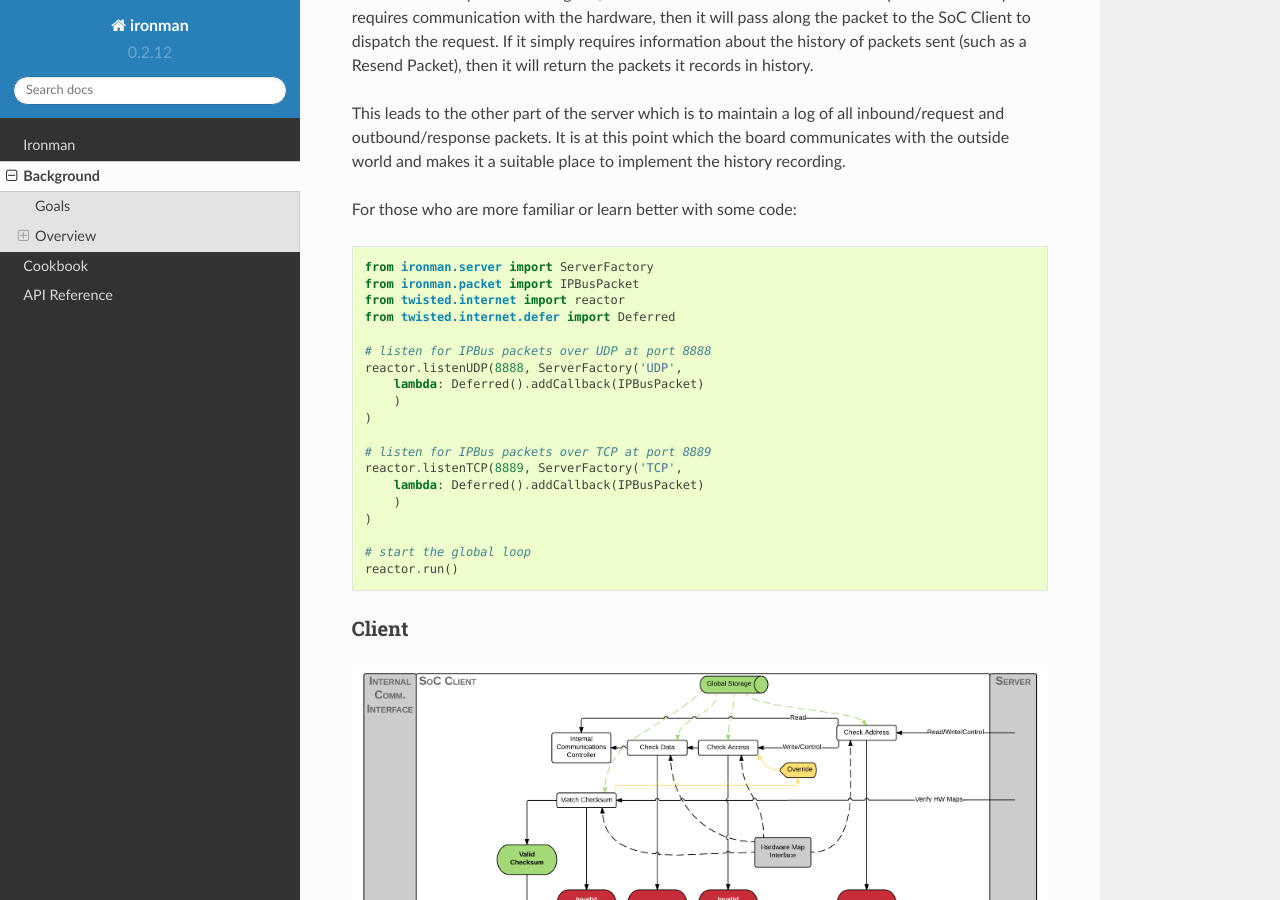
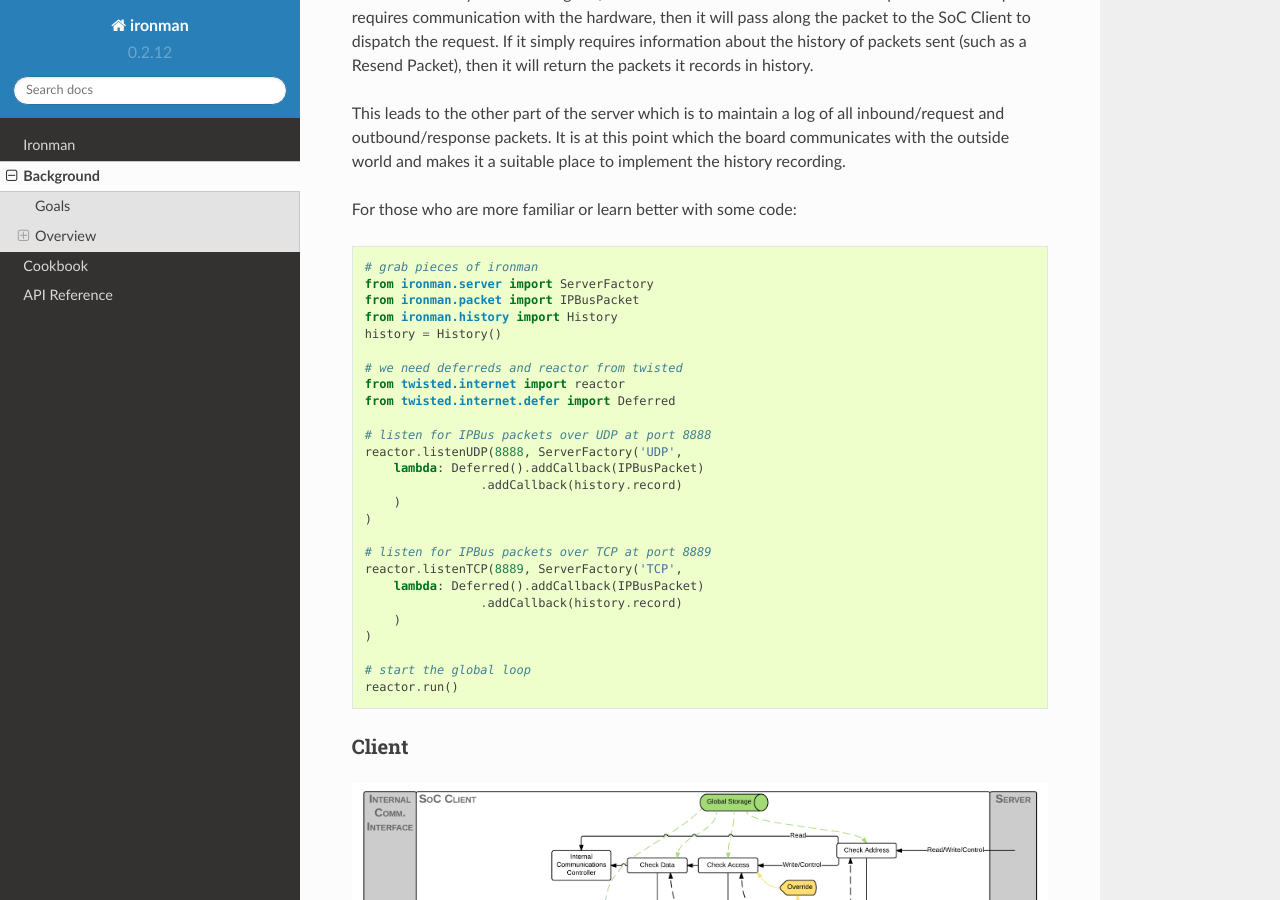
Before and after one commit to kratsg/ironman, a Sphinx documentation site: the page built from docs/background.rst, in a window 1280 px wide and 900 px high, scrolled down 1723 px. Built offline with Sphinx 7.4.7 and the Read the Docs theme 2.0.0, drawn with Linux system fonts in a browser that asks for light colours.

Commit message:
add history to example

```diff
--- a/docs/background.rst
+++ b/docs/background.rst
@@ -38,20 +38,27 @@ This leads to the other part of the server which is to maintain a log of all inb
 
 For those who are more familiar or learn better with some code::
 
+    # grab pieces of ironman
     from ironman.server import ServerFactory
     from ironman.packet import IPBusPacket
+    from ironman.history import History
+    history = History()
+
+    # we need deferreds and reactor from twisted
     from twisted.internet import reactor
     from twisted.internet.defer import Deferred
 
     # listen for IPBus packets over UDP at port 8888
     reactor.listenUDP(8888, ServerFactory('UDP',
         lambda: Deferred().addCallback(IPBusPacket)
+                    .addCallback(history.record)
         )
     )
 
     # listen for IPBus packets over TCP at port 8889
     reactor.listenTCP(8889, ServerFactory('TCP',
         lambda: Deferred().addCallback(IPBusPacket)
+                    .addCallback(history.record)
         )
     )
 
```
